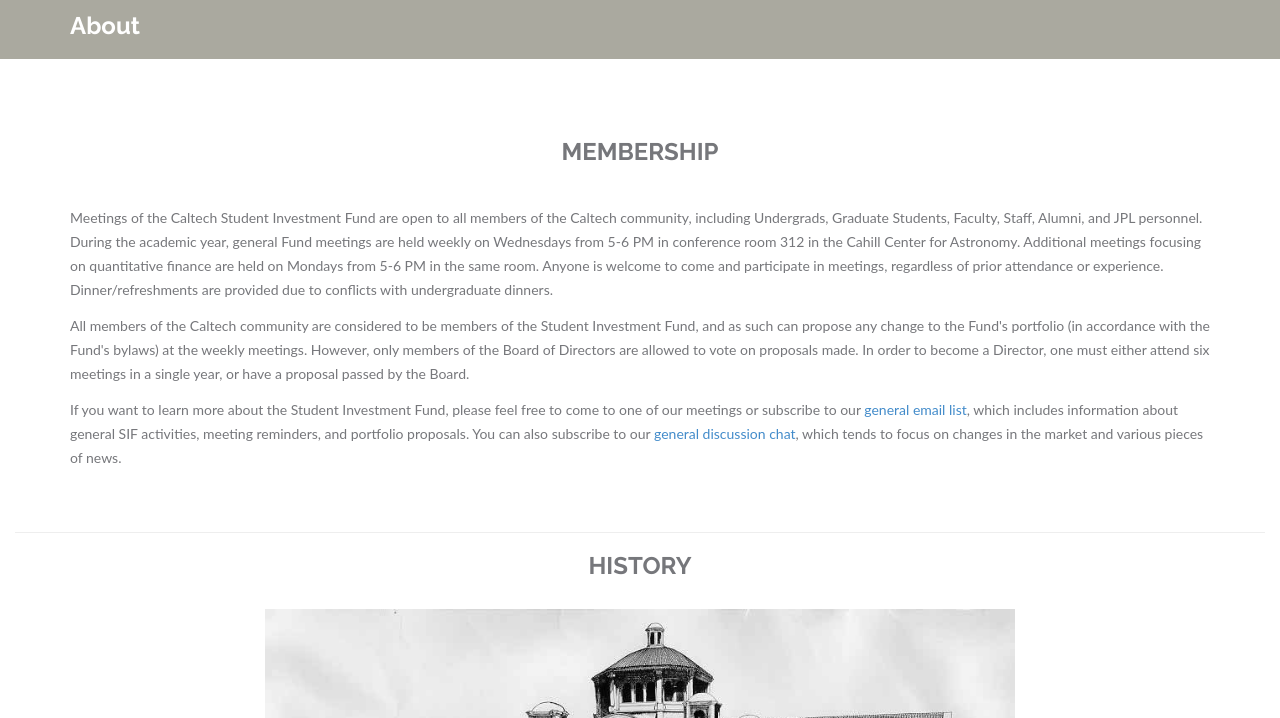
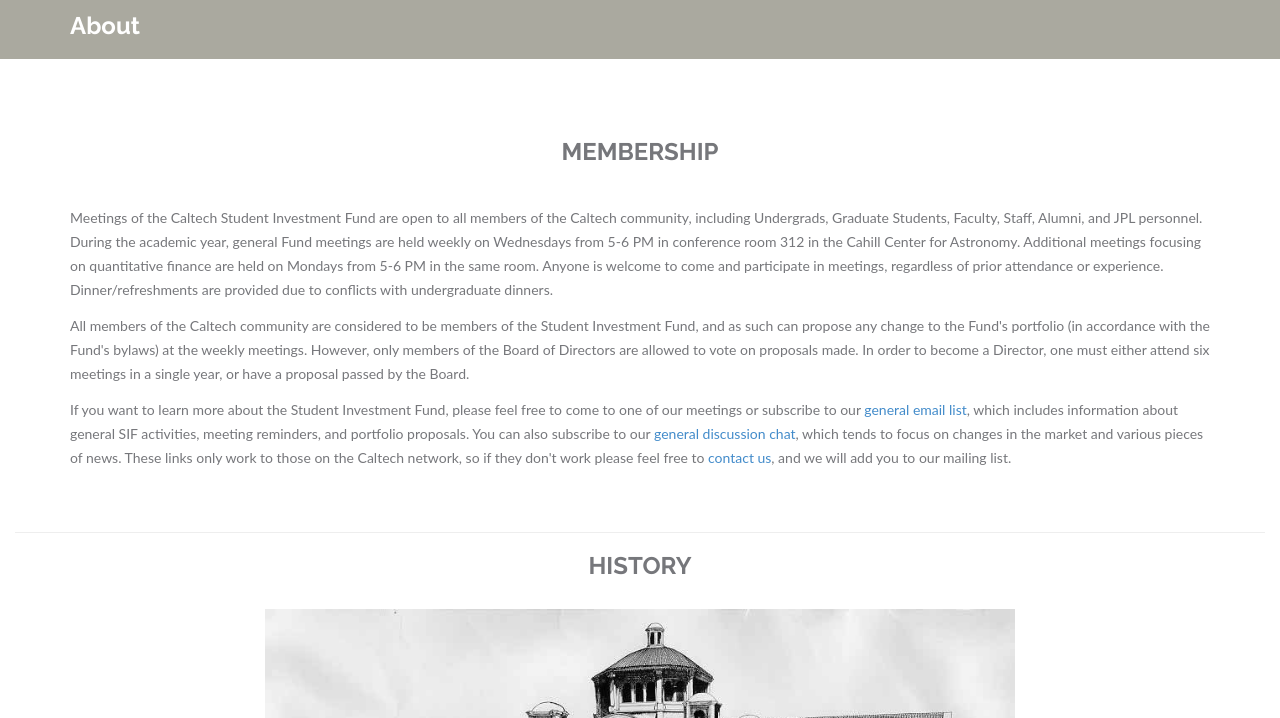
Before and after one commit to CaltechSIF/caltechsif.github.io, a plain HTML site: page about.html in a window 1280 px wide. Shown: the part 82-800 px from the top of the page. Drawn offline with nearby package versions, Linux system fonts and the light colour scheme; a web font is replaced by a local one.

Commit message:
Specify Mailing List is only Caltech-Accessible

```diff
--- a/about.html
+++ b/about.html
@@ -106,7 +106,7 @@
 	 		<div class="col-lg-12">
 		 		<p>Meetings of the Caltech Student Investment Fund are open to all members of the Caltech community, including Undergrads, Graduate Students, Faculty, Staff, Alumni, and JPL personnel.  During the academic year, general Fund meetings are held weekly on Wednesdays from 5-6 PM in conference room 312 in the Cahill Center for Astronomy.  Additional meetings focusing on quantitative finance are held on Mondays from 5-6 PM in the same room.  Anyone is welcome to come and participate in meetings, regardless of prior attendance or experience.  Dinner/refreshments are provided due to conflicts with undergraduate dinners.</p>
 		 		<p>All members of the Caltech community are considered to be members of the Student Investment Fund, and as such can propose any change to the Fund's portfolio (in accordance with the Fund's bylaws) at the weekly meetings.  However, only members of the Board of Directors are allowed to vote on proposals made.  In order to become a Director, one must either attend six meetings in a single year, or have a proposal passed by the Board.</p>
-		 		<p>If you want to learn more about the Student Investment Fund, please feel free to come to one of our meetings or subscribe to our <a href="https://lists.caltech.edu/listinfo/sif-announcements">general email list</a>, which includes information about general SIF activities, meeting reminders, and portfolio proposals.  You can also subscribe to our <a href="https://lists.caltech.edu/listinfo/sif-discussion">general discussion chat</a>, which tends to focus on changes in the market and various pieces of news.</p>
+		 		<p>If you want to learn more about the Student Investment Fund, please feel free to come to one of our meetings or subscribe to our <a href="https://lists.caltech.edu/listinfo/sif-announcements">general email list</a>, which includes information about general SIF activities, meeting reminders, and portfolio proposals.  You can also subscribe to our <a href="https://lists.caltech.edu/listinfo/sif-discussion">general discussion chat</a>, which tends to focus on changes in the market and various pieces of news.  These links only work to those on the Caltech network, so if they don't work please feel free to <a href="contact.html">contact us</a>, and we will add you to our mailing list.</p>
 	 		</div>
 	 	</div><!--/row -->
 	 </div><!--/container -->
```
